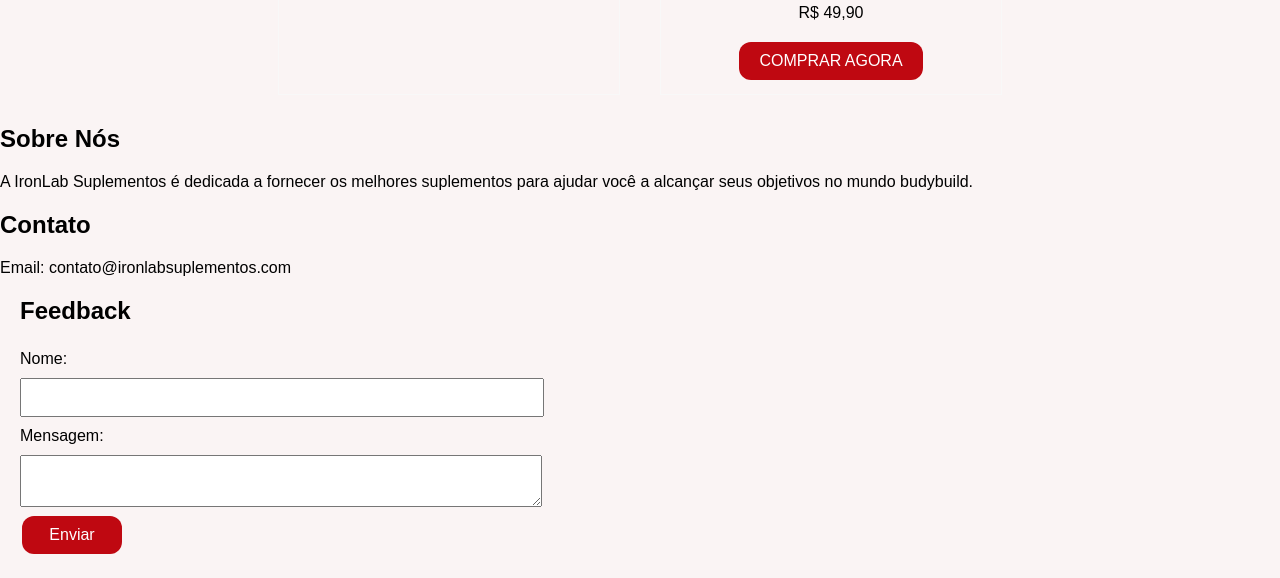
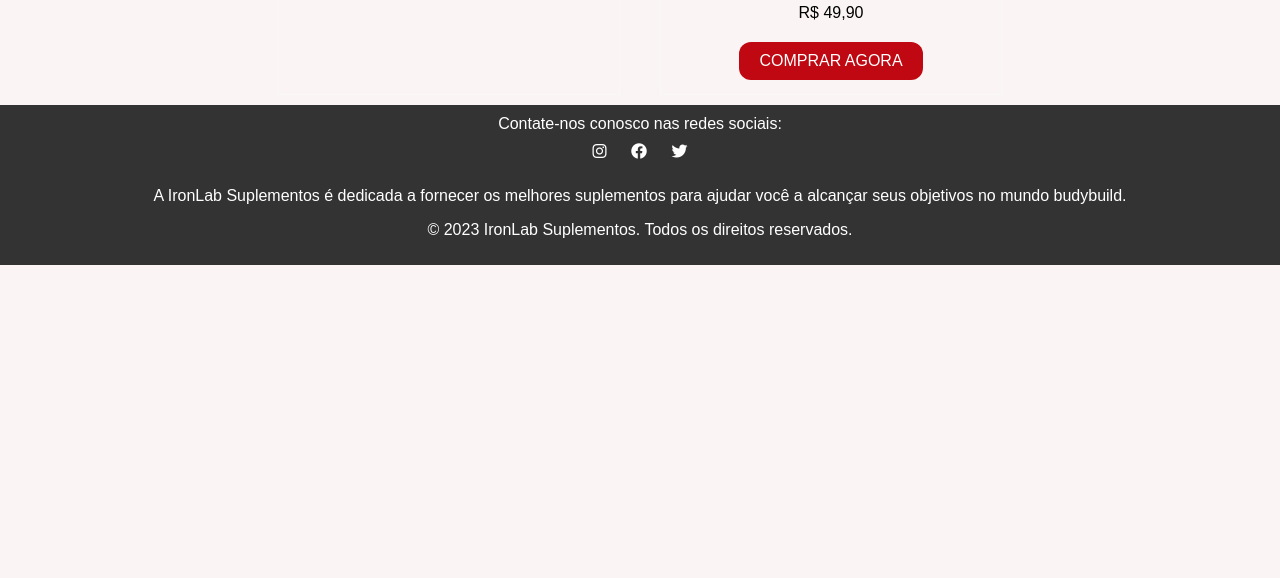
Before and after one commit to Limajunior19/Iron-Lab-Suplementos, a website: page Index.html in a window 1280 px wide. Shown: the part 2005-2583 px from the top of the page. After the commit the page ends 2270 px from the top, so only its background shows below. Drawn offline with Linux system fonts and the light colour scheme.

Commit message:
Versão 2.0

```diff
--- a/Index.html
+++ b/Index.html
@@ -5,6 +5,7 @@
     <meta name="viewport" content="width=device-width, initial-scale=1.0">
     <title>IronLab Suplementos</title>
     <link rel="stylesheet" href="Style-1.css">
+<link href="https://cdnjs.cloudflare.com/ajax/libs/font-awesome/6.0.0-beta3/css/all.min.css" rel="stylesheet">
     <style>
         #logo {
             position: absolute;
@@ -164,30 +165,25 @@
             </div>
         </section>
 
-        <section id="sobre">
-            <h2>Sobre Nós</h2>
+        <footer>
+                    <span>Contate-nos conosco nas redes sociais:</span>
+
+                            <div class="redes-sociais">
+                    <a href="https://www.instagram.com" target="_blank"><i class="fab fa-instagram"></i></a>
+                    <a href="https://www.facebook.com" target="_blank"><i class="fab fa-facebook"></i></a>
+                    <a href="https://www.twitter.com" target="_blank"><i class="fab fa-twitter"></i></a>
+                </div>
+
+
+
             <p>A IronLab Suplementos é dedicada a fornecer os melhores suplementos para ajudar você a alcançar seus objetivos no mundo budybuild.</p>
-        </section>
 
-        <section id="contato">
-            <h2>Contato</h2>
-            <p>Email: contato@ironlabsuplementos.com</p>
-        </section>
 
-        <section id="feedback">
-            <h2>Feedback</h2>
-            <form id="feedbackForm">
-                <label for="nome">Nome:</label>
-                <input type="text" id="nome" name="nome" required>
-                <label for="mensagem">Mensagem:</label>
-                <textarea id="mensagem" name="mensagem" required></textarea>
-                <button type="submit">Enviar</button>
-            </form>
-        </section>
+
+        <p>&copy; 2023 IronLab Suplementos. Todos os direitos reservados.</p>
+</footer>
     </main>
-    <footer>
-        <p>&copy; 2023 IronLab Suplementos. Todos os direitos reservados.</p>
-    </footer>
+
 
     <script src="script.js"></script>
 </body>
--- a/Style-1.css
+++ b/Style-1.css
@@ -34,7 +34,7 @@
 }
 
 #produtos {
-    margin-bottom: 40px; /* Adiciona espa?amento abaixo da se??o Produtos */
+    margin-bottom: 40px; /
 }
 
 
@@ -111,9 +111,19 @@
     color: white;
     text-align: center;
     padding: 10px 0;
-    position: fixed;
+    position: relative;
     width: 100%;
     bottom: 0;
+}
+
+.redes-sociais a {
+    color: white;
+    text-decoration: none;
+    padding: 10px;
+    display: inline-block;
+}
+.redes-sociais a:hover {
+    color: #BF0811; /* Cor ao passar o mouse */
 }
 
 button {
```
